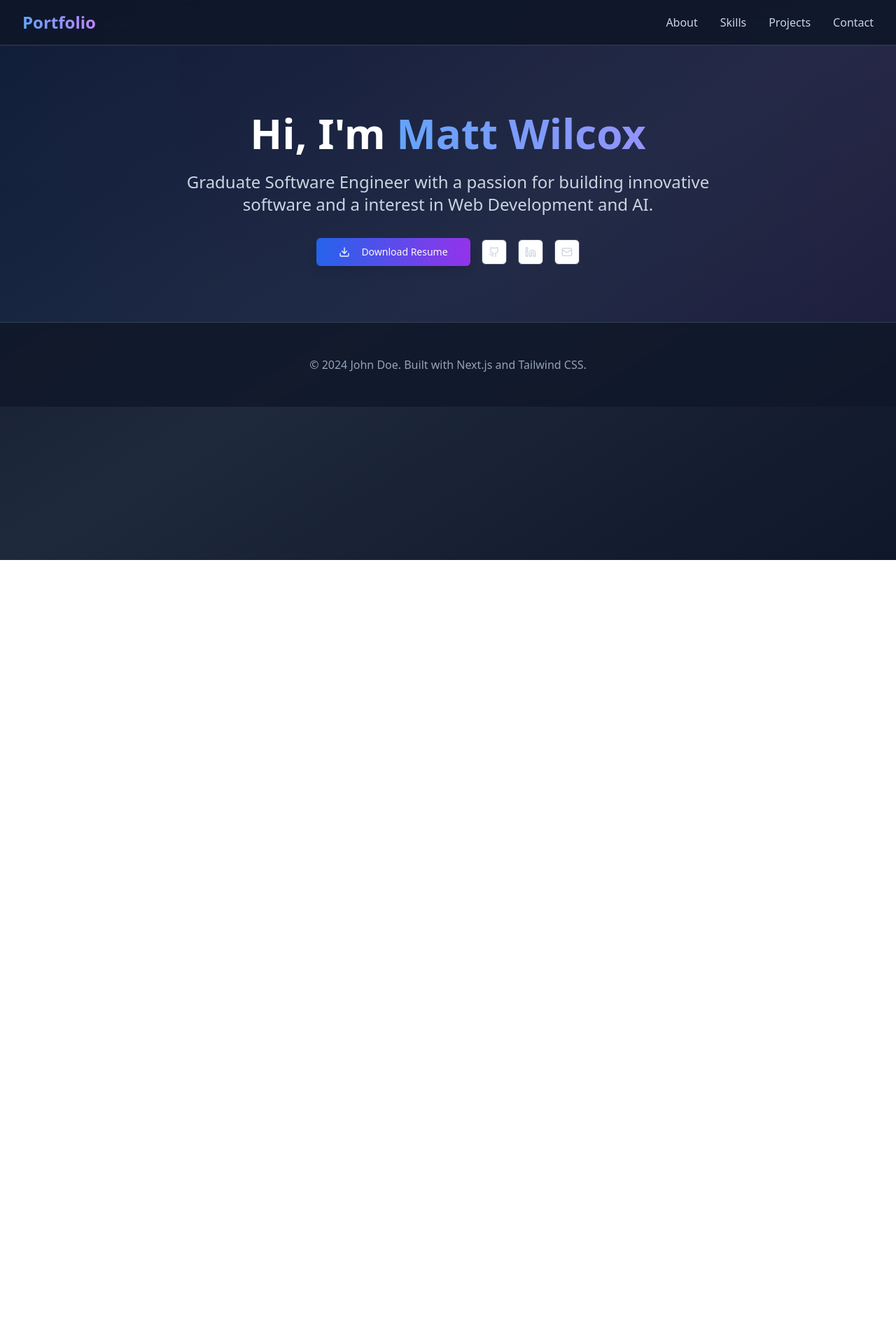
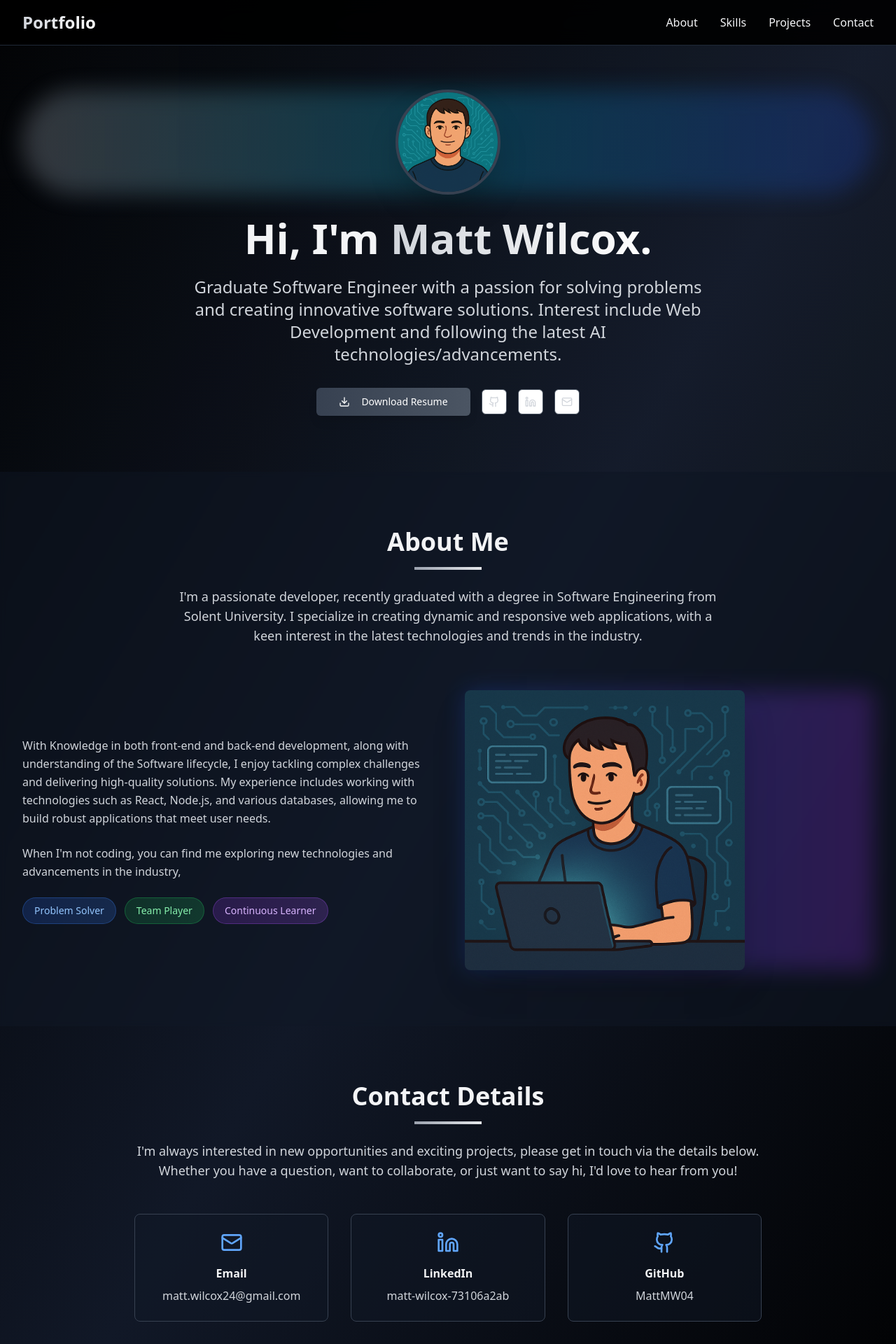
Before and after one commit to MattMW04/Matt-Wilcox-Portfolio-Site, a Next.js app: page / in a window 1280 px wide. Shown: the top 1920 px of the page at 70% size. Before the commit the page ends 800 px from the top, so only its background shows below. Built offline with nearby package versions, Linux system fonts and the light colour scheme.

Commit message:
Added updated styling, updated hero section, new about me and new contact details sections

```diff
--- /dev/null
+++ b/app/components/about-me.tsx
@@ -0,0 +1,51 @@
+import Image from 'next/image';
+import ScrollReveal from './scroll-reveal';
+export default function AboutMe() {
+    return (
+        <ScrollReveal>
+            <section id="about" className="py-20 px-4 sm:px-6 lg:px-8 bg-gray-900/50 backdrop-blur-sm">
+                <div className="max-w-7xl mx-auto">
+                    <div className="text-center mb-16">
+                        <h2 className="text-3xl sm:text-4xl font-bold text-gray-100 mb-4">About Me</h2>
+                        <div className="w-24 h-1 bg-gradient-to-r from-gray-400 to-gray-200 mx-auto mb-6"></div>
+                        <p className="text-lg text-gray-300 max-w-3xl mx-auto">
+                            I&apos;m a passionate developer, recently graduated with a degree in Software Engineering from Solent University. I specialize in creating dynamic and responsive web applications, with a keen interest in the latest technologies and trends in the industry.
+                        </p>
+                    </div>
+                    <div className="grid md:grid-cols-2 gap-12 items-center">
+                        <div className="space-y-6">
+                            <p className="text-gray-300 leading-relaxed">
+                                With Knowledge in both front-end and back-end development, along with understanding of the Software lifecycle, I enjoy tackling complex challenges and delivering high-quality solutions. My experience includes working with technologies such as React, Node.js, and various databases, allowing me to build robust applications that meet user needs.
+                            </p>
+                            <p className="text-gray-300 leading-relaxed">
+                                When I&apos;m not coding, you can find me exploring new technologies and advancements in the industry,
+                            </p>
+                            <div className="flex flex-wrap gap-3">
+                                <span className="px-4 py-2 bg-gradient-to-r from-blue-600/20 to-blue-500/20 border border-blue-500/30 text-blue-300 rounded-full text-sm hover:scale-105 transition-transform duration-300">
+                                    Problem Solver
+                                </span>
+                                <span className="px-4 py-2 bg-gradient-to-r from-green-600/20 to-green-500/20 border border-green-500/30 text-green-300 rounded-full text-sm hover:scale-105 transition-transform duration-300">
+                                    Team Player
+                                </span>
+                                <span className="px-4 py-2 bg-gradient-to-r from-purple-600/20 to-purple-500/20 border border-purple-500/30 text-purple-300 rounded-full text-sm hover:scale-105 transition-transform duration-300">
+                                    Continuous Learner
+                                </span>
+                            </div>
+                        </div>
+                        <div className="relative group">
+                            <div className="absolute inset-0 bg-gradient-to-r from-blue-600 to-purple-600 rounded-lg blur-lg opacity-25 group-hover:opacity-40 transition-opacity duration-300"></div>
+                            <Image
+                                src="/AvatarCoding.png"
+                                alt="About me image- Avatar of Matt Wilcox coding"
+                                width={400}
+                                height={400}
+                                className="rounded-lg shadow-2xl relative z-10 group-hover:scale-105 transition-transform duration-300"
+                            />
+                        </div>
+                    </div>
+                </div>
+            </section>
+        </ScrollReveal>
+
+    );
+}
--- /dev/null
+++ b/app/components/contact.tsx
@@ -0,0 +1,59 @@
+import ScrollReveal from "./scroll-reveal"
+import { Mail, Linkedin, Github } from "lucide-react";
+import { Button } from "@/components/ui/button";
+import Link from "next/link";
+export default function ContactDetails() {
+    return (
+        <ScrollReveal>
+            <section id="contact" className="py-20 px-4 sm:px-6 lg:px-8">
+                <div className="max-w-4xl mx-auto text-center">
+                    <h2 className="text-3xl sm:text-4xl font-bold text-gray-100 mb-4">Contact Details</h2>
+                    <div className="w-24 h-1 bg-gradient-to-r from-gray-400 to-gray-200 mx-auto mb-6"></div>
+                    <p className="text-lg text-gray-300 mb-12">
+                        I&apos;m always interested in new opportunities and exciting projects, please get in touch via the details below. Whether you have a question, want to collaborate, or just want to say hi, I&apos;d love to hear from you!
+                    </p>
+                    <div className="grid md:grid-cols-3 gap-8 mb-12">
+                        <div className="text-center group">
+                            <a href="mailto:matt.wilcox24@gmail.com" target="_blank" rel="noopener noreferrer">
+                                <div className="bg-gray-900/50 border border-gray-700 rounded-lg p-6 hover:bg-gray-900/70 transition-all duration-300 hover:scale-105 hover:shadow-xl hover:shadow-blue-500/10">
+                                    <Mail className="h-8 w-8 mx-auto mb-4 text-blue-400 group-hover:scale-110 transition-transform duration-300" />
+                                    <h3 className="font-semibold text-gray-100 mb-2">Email</h3>
+                                    <p className="text-gray-300">matt.wilcox24@gmail.com</p>
+                                </div>
+                            </a>
+                        </div>
+                        <div className="text-center group">
+                            <Link href="https://www.linkedin.com/in/matt-wilcox-73106a2ab/" target="_blank" rel="noopener noreferrer" aria-label=" Click to go to myLinkedIn Profile">
+                                <div className="bg-gray-900/50 border border-gray-700 rounded-lg p-6 hover:bg-gray-900/70 transition-all duration-300 hover:scale-105 hover:shadow-xl hover:shadow-blue-500/10">
+                                    <Linkedin className="h-8 w-8 mx-auto mb-4 text-blue-400 group-hover:scale-110 transition-transform duration-300" />
+                                    <h3 className="font-semibold text-gray-100 mb-2">LinkedIn</h3>
+                                    <p className="text-gray-300">matt-wilcox-73106a2ab</p>
+                                </div>
+                            </Link>
+                        </div>
+                        <div className="text-center group">
+                            <Link href="https://github.com/MattMW04" target="_blank" rel="noopener noreferrer" aria-label=" Click to go to my GitHub Profile">
+                                <div className="bg-gray-900/50 border border-gray-700 rounded-lg p-6 hover:bg-gray-900/70 transition-all duration-300 hover:scale-105 hover:shadow-xl hover:shadow-blue-500/10">
+                                    <Github className="h-8 w-8 mx-auto mb-4 text-blue-400 group-hover:scale-110 transition-transform duration-300" />
+                                    <h3 className="font-semibold text-gray-100 mb-2">GitHub</h3>
+                                    <p className="text-gray-300">MattMW04</p>
+                                </div>
+                            </Link>
+                        </div>
+
+                    </div>
+
+                    <Button
+                        size="lg"
+                        className="bg-gradient-to-r from-gray-700 to-gray-600 hover:from-gray-600 hover:to-gray-500 text-white transform hover:scale-105 transition-all duration-300 shadow-lg hover:shadow-gray-500/25"
+                    >
+                        <Mail className="mr-2 h-4 w-4" />
+                        Get In Touch
+                    </Button>
+
+                </div>
+            </section>
+        </ScrollReveal>
+
+    )
+}
--- a/app/components/header.tsx
+++ b/app/components/header.tsx
@@ -1,40 +1,40 @@
 export default function Header() {
 
     return (
-        <nav className="fixed top-0 w-full bg-slate-900/90 backdrop-blur-md z-50 border-b border-slate-700">
+        <nav className="fixed top-0 w-full bg-black/90 backdrop-blur-md z-50 border-b border-gray-800">
             <div className="max-w-7xl mx-auto px-4 sm:px-6 lg:px-8">
                 <div className="flex justify-between items-center py-4">
-                    <div className="text-2xl font-bold bg-gradient-to-r from-blue-400 to-purple-400 bg-clip-text text-transparent">
+                    <div className="text-2xl font-bold bg-gradient-to-r from-gray-300 to-white bg-clip-text text-transparent">
                         Portfolio
                     </div>
                     <div className="hidden md:flex space-x-8">
                         <a
                             href="#about"
-                            className="text-slate-300 hover:text-blue-400 transition-colors duration-300 relative group"
+                            className=" text-gray-100 hover:text-gray-100 transition-colors duration-300 relative group"
                         >
                             About
-                            <span className="absolute -bottom-1 left-0 w-0 h-0.5 bg-blue-400 transition-all duration-300 group-hover:w-full"></span>
+                            <span className="absolute -bottom-1 left-0 w-0 h-0.5 bg-gray-100 transition-all duration-300 group-hover:w-full"></span>
                         </a>
                         <a
                             href="#skills"
-                            className="text-slate-300 hover:text-blue-400 transition-colors duration-300 relative group"
+                            className="text-gray-100 hover:text-gray-100 transition-colors duration-300 relative group"
                         >
                             Skills
-                            <span className="absolute -bottom-1 left-0 w-0 h-0.5 bg-blue-400 transition-all duration-300 group-hover:w-full"></span>
+                            <span className="absolute -bottom-1 left-0 w-0 h-0.5 bg-gray-100 transition-all duration-300 group-hover:w-full"></span>
                         </a>
                         <a
                             href="#projects"
-                            className="text-slate-300 hover:text-blue-400 transition-colors duration-300 relative group"
+                            className="text-gray-100 hover:text-gray-100 transition-colors duration-300 relative group"
                         >
                             Projects
-                            <span className="absolute -bottom-1 left-0 w-0 h-0.5 bg-blue-400 transition-all duration-300 group-hover:w-full"></span>
+                            <span className="absolute -bottom-1 left-0 w-0 h-0.5 bg-gray-100 transition-all duration-300 group-hover:w-full"></span>
                         </a>
                         <a
                             href="#contact"
-                            className="text-slate-300 hover:text-blue-400 transition-colors duration-300 relative group"
+                            className="text-gray-100 hover:text-gray-100 transition-colors duration-300 relative group"
                         >
                             Contact
-                            <span className="absolute -bottom-1 left-0 w-0 h-0.5 bg-blue-400 transition-all duration-300 group-hover:w-full"></span>
+                            <span className="absolute -bottom-1 left-0 w-0 h-0.5 bg-gray-100 transition-all duration-300 group-hover:w-full"></span>
                         </a>
                     </div>
                 </div>
--- a/app/components/hero-section.tsx
+++ b/app/components/hero-section.tsx
@@ -1,32 +1,39 @@
 import Link from "next/link"
 import ScrollReveal from "./scroll-reveal"
 import { Github, Linkedin, Mail, Download } from "lucide-react"
-
+import Image from "next/image"
 import { Button } from "@/components/ui/button"
 export default function HeroSection() {
     return (
         <ScrollReveal>
             <section className="pt-32 pb-20 px-4 sm:px-6 lg:px-8 relative overflow-hidden">
-                <div className="absolute inset-0 bg-gradient-to-r from-blue-600/10 to-purple-600/10 animate-pulse"></div>
+                <div className="absolute inset-0 bg-gradient-to-r from-gray-800/10 to-gray-600/10 animate-pulse"></div>
                 <div className="max-w-7xl mx-auto relative z-10">
                     <div className="text-center">
                         <div className="mb-8 relative">
-                            <div className="absolute inset-0 bg-gradient-to-r from-blue-400 to-purple-400 rounded-full blur-lg opacity-30 animate-pulse"></div>
+                            <div className="absolute inset-0 bg-gradient-to-r from-gray-400 via-cyan-600 to-blue-800 rounded-full blur-lg opacity-30 animate-pulse"></div>
+                            <Image
+                                src="/Avatar.png"
+                                alt="Matt Wilcox Avatar Picture"
+                                width={150}
+                                height={150}
+                                className="rounded-full mx-auto border-4 border-gray-700 shadow-2xl relative z-10 hover:scale-105 transition-transform duration-300"
+                            />
                         </div>
-                        <h1 className="text-4xl sm:text-6xl font-bold text-white mb-6 animate-fade-in">
+                        <h1 className="text-4xl sm:text-6xl font-bold text-gray-100 mb-6 animate-fade-in">
                             Hi, I&apos;m{" "}
-                            <span className="bg-gradient-to-r from-blue-400 to-purple-400 bg-clip-text text-transparent animate-gradient">
-                                Matt Wilcox
+                            <span className="bg-gradient-to-r from-gray-300 via-white to-gray-300 bg-clip-text text-transparent animate-shimmer bg-[length:200%_100%]">
+                                Matt Wilcox.
                             </span>
                         </h1>
-                        <p className="text-xl sm:text-2xl text-slate-300 mb-8 max-w-3xl mx-auto leading-relaxed">
-                            Graduate Software Engineer with a passion for building innovative software and a interest in Web Development and AI.
+                        <p className="text-xl sm:text-2xl text-gray-300 mb-8 max-w-3xl mx-auto leading-relaxed">
+                            Graduate Software Engineer with a passion for solving problems and creating innovative software solutions. Interest include Web Development and following the latest AI technologies/advancements.
                         </p>
                         <div className="flex flex-col sm:flex-row gap-4 justify-center items-center">
                             <a href="/MatthewWilcoxResume.pdf" target="_blank" rel="noopener noreferrer" download>
                                 <Button
                                     size="lg"
-                                    className="bg-gradient-to-r from-blue-600 to-purple-600 hover:from-blue-700 hover:to-purple-700 transform hover:scale-105 transition-all duration-300 shadow-lg hover:shadow-blue-500/25"
+                                    className="bg-gradient-to-r from-gray-700 to-gray-600 hover:from-gray-600 hover:to-gray-500 text-white transform hover:scale-105 transition-all duration-300 shadow-lg hover:shadow-gray-500/25"
                                 >
                                     <Download className="mr-2 h-4 w-4" />
                                     Download Resume
@@ -37,7 +44,7 @@ export default function HeroSection() {
                                     <Button
                                         variant="outline"
                                         size="icon"
-                                        className="border-slate-600 text-slate-300 hover:bg-slate-800 hover:text-blue-400 hover:border-blue-400 transition-all duration-300"
+                                        className="border-gray-600 text-gray-300 hover:bg-gray-800 hover:text-gray-100 hover:border-gray-400 transition-all duration-300"
                                     >
                                         <Github className="h-4 w-4" />
                                     </Button>
@@ -46,8 +53,7 @@ export default function HeroSection() {
                                     <Button
                                         variant="outline"
                                         size="icon"
-                                        className="border-slate-600 text-slate-300 hover:bg-slate-800 hover:text-blue-400 hover:border-blue-400 transition-all duration-300"
-
+                                        className="border-gray-600 text-gray-300 hover:bg-gray-800 hover:text-gray-100 hover:border-gray-400 transition-all duration-300"
                                     >
                                         <Linkedin className="h-4 w-4" />
                                     </Button>
@@ -56,7 +62,7 @@ export default function HeroSection() {
                                     <Button
                                         variant="outline"
                                         size="icon"
-                                        className="border-slate-600 text-slate-300 hover:bg-slate-800 hover:text-blue-400 hover:border-blue-400 transition-all duration-300"
+                                        className="border-gray-600 text-gray-300 hover:bg-gray-800 hover:text-gray-100 hover:border-gray-400 transition-all duration-300"
                                     >
                                         <Mail className="h-4 w-4" />
                                     </Button>
--- a/app/page.tsx
+++ b/app/page.tsx
@@ -1,14 +1,32 @@
-
+//import { Github, ExternalLink, Code, Palette, Smartphone } from "lucide-react"
+//import { Button } from "@/components/ui/button"
+//import { Card, CardContent, CardDescription, CardHeader, CardTitle } from "@/components/ui/card"
+//import Image from "next/image"
+//import ScrollReveal from "./components/scroll-reveal"
 import Header from "./components/header"
 import HeroSection from "./components/hero-section"
+import AboutMe from "./components/about-me"
+import ContactDetails from "./components/contact"
 
 export const metadata = {
   title: "Matt Wilcox's Portfolio | Home",
   description: "Showcasing projects, blog posts, and more.",
+  url: "https://matt-wilcox-portfolio.vercel.app/",
+  keywords: [
+    "Matt Wilcox",
+    "Portfolio",
+    "Software Engineer",
+    "Web Developer",
+    "Next.js",
+    "Tailwind CSS",
+    "React",
+    "JavaScript",
+    "TypeScript",
+  ],
   openGraph: {
     title: "Matt Wilcox's Portfolio",
     description: "Showcasing projects, blog posts, and more.",
-    url: "",
+    url: "https://matt-wilcox-portfolio.vercel.app/",
     siteName: "Matt Wilcox's Portfolio",
     locale: "en_UK",
     type: "website",
@@ -21,18 +39,28 @@ export const metadata = {
 };
 export default function Home() {
   return (
-    <div className="min-h-screen bg-gradient-to-br from-slate-900 via-slate-800 to-slate-900">
+    <div className="min-h-screen bg-gradient-to-br from-black via-gray-900 to-black">
       {/* Navigation */}
       <Header />
       {/* Hero Section */}
       <HeroSection />
+      {/* About Section */}
+      <AboutMe />
+
+      {/* Skills Section */}
+
+      {/* Projects Section */}
+
+      {/* Contact Section */}
+      <ContactDetails />
+
+
       {/* Footer */}
-      <footer className="bg-slate-900/80 backdrop-blur-sm border-t border-slate-700 text-white py-12 px-4 sm:px-6 lg:px-8">
+      <footer className="bg-black/80 backdrop-blur-sm border-t border-gray-800 text-white py-12 px-4 sm:px-6 lg:px-8">
         <div className="max-w-7xl mx-auto text-center">
-          <p className="text-slate-400">© 2024 John Doe. Built with Next.js and Tailwind CSS.</p>
+          <p className="text-gray-400">© 2024 John Doe. Built with Next.js and Tailwind CSS.</p>
         </div>
       </footer>
     </div>
-
   );
 }
```
Also changed, not shown: public/AvatarCoding.png (added), public/avatar.png (added).
